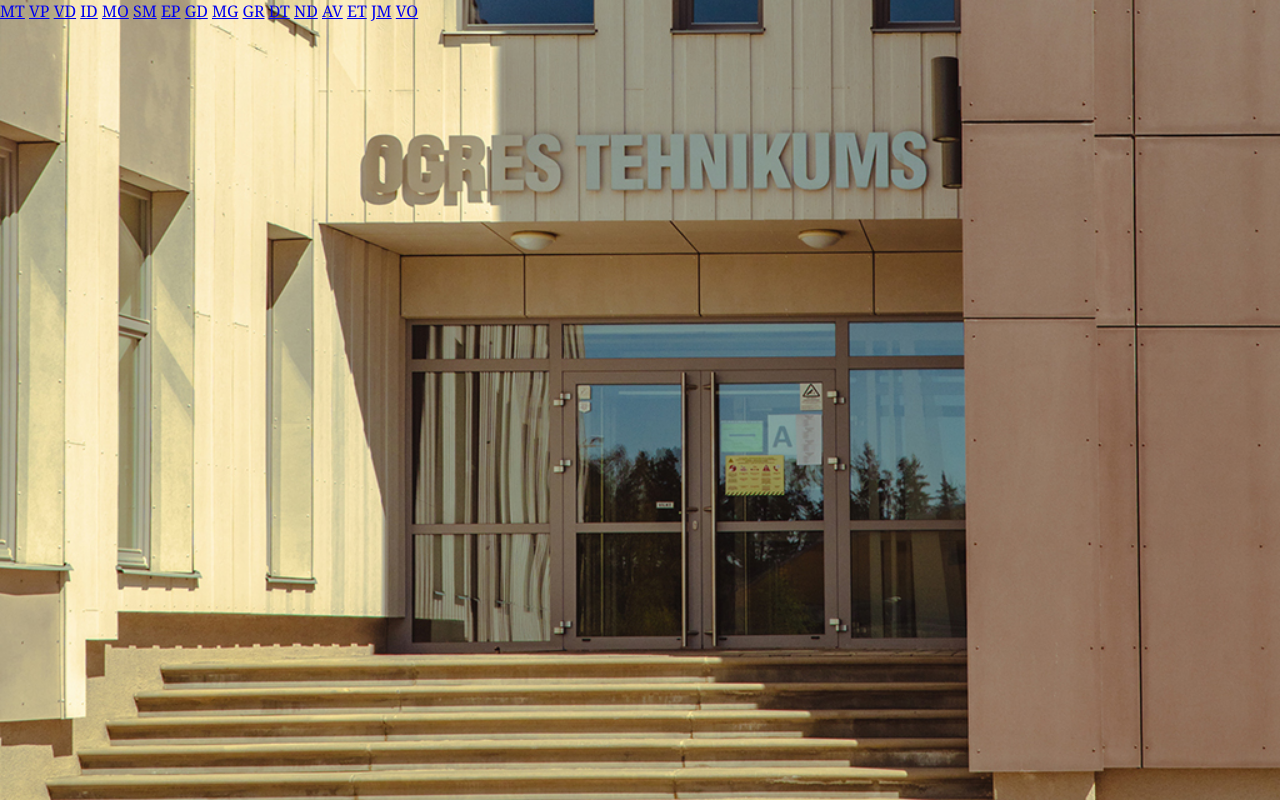
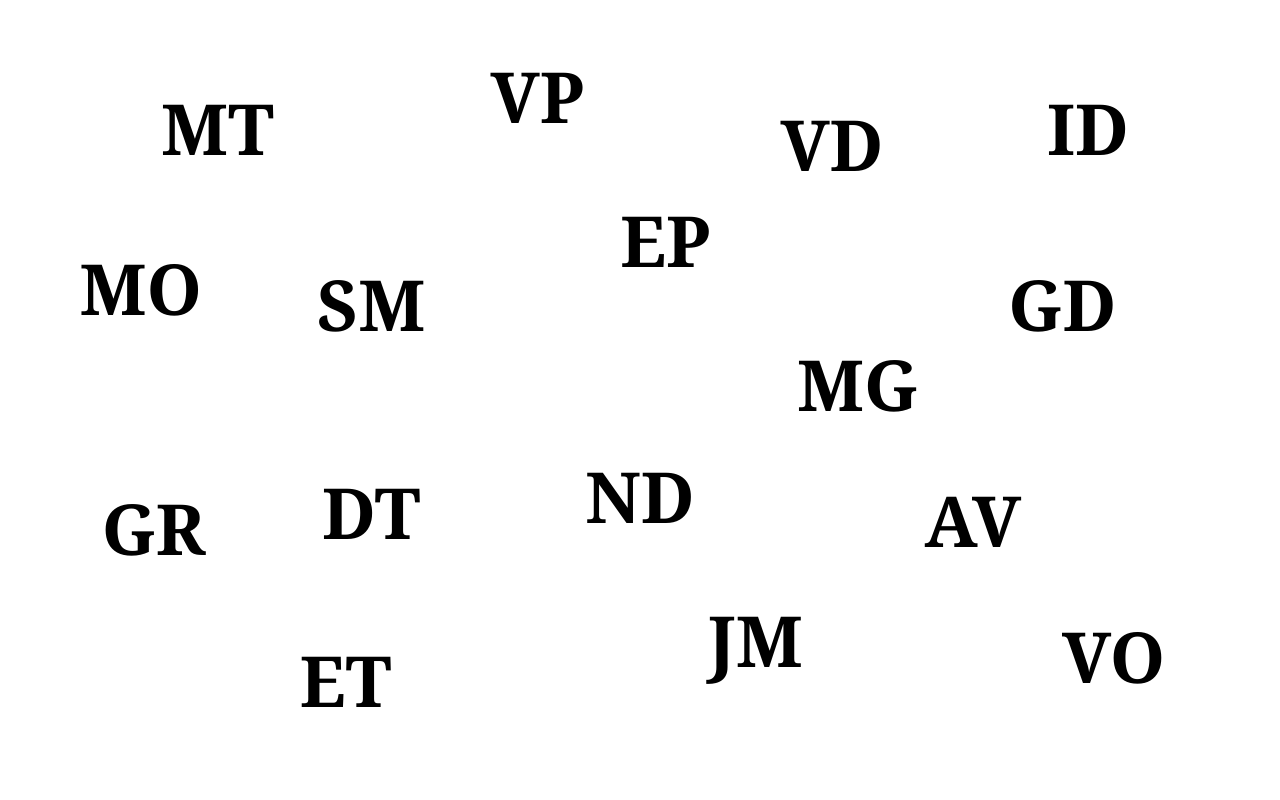
Before and after one commit to Anna579122/ovt, a plain HTML site: page index.html in a window 1280 px wide. Drawn offline with Linux system fonts and the light colour scheme; a web font is replaced by a local one.

Commit message:
Add files via upload

```diff
--- a/index.html
+++ b/index.html
@@ -9,16 +9,8 @@
 *{box-sizing:border-box}
 html,body{margin:0;width:100%;height:100%;overflow:hidden;background:#fff}
 body{font-family:'Podkova',Georgia,serif;color:#000}
-#stage {
-  position: relative;
-  width: 100vw;
-  height: 100vh;
-  background-image: url('fons.jpg');
-  background-size: cover;
-  background-position: center;
-  background-repeat: no-repeat;
-  overflow: hidden;
-}
+#stage{position:relative;width:100vw;height:100vh;height:100svh;background:#fff;overflow:hidden;touch-action:none}
+.initial{
  position:absolute;transform:translate(-50%,-50%);
  color:#000;text-decoration:none;font-family:'Podkova',Georgia,serif;
  font-size:clamp(42px,5.5vw,76px);font-weight:800;line-height:1;
```
